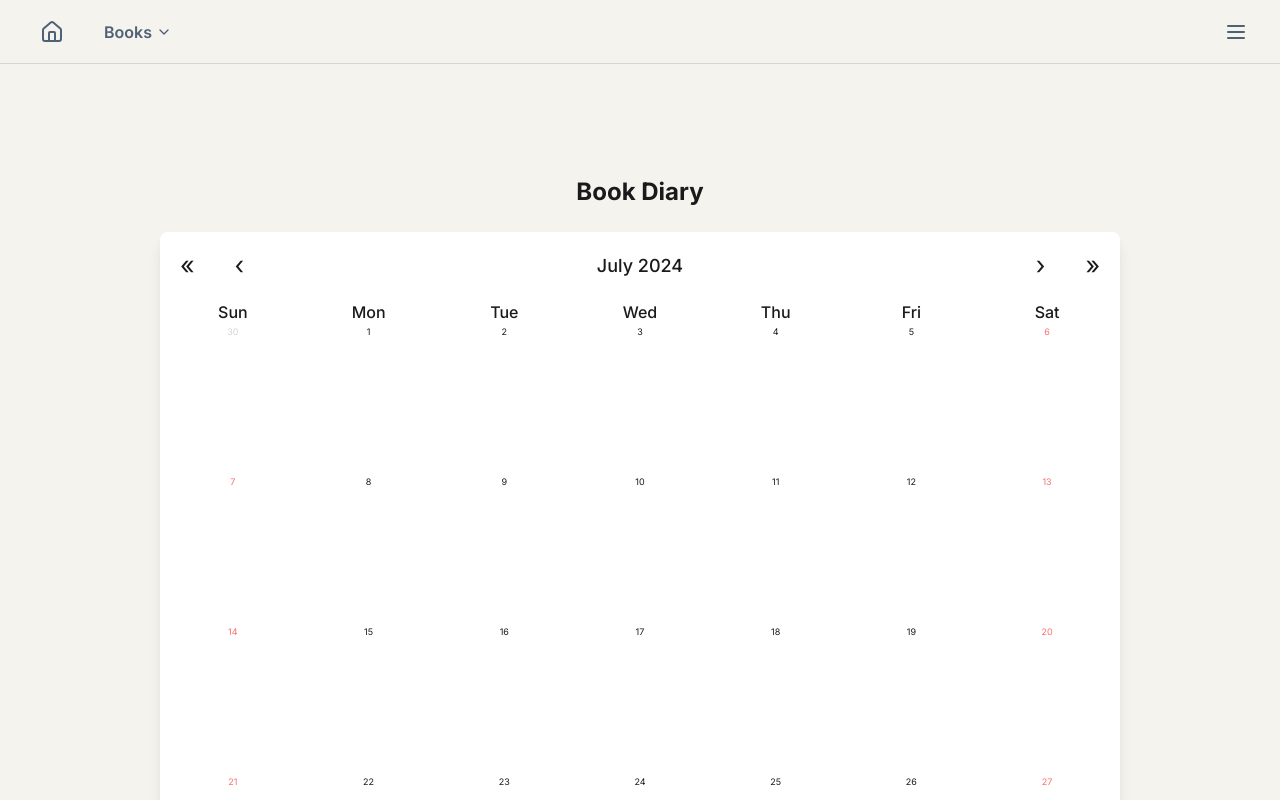
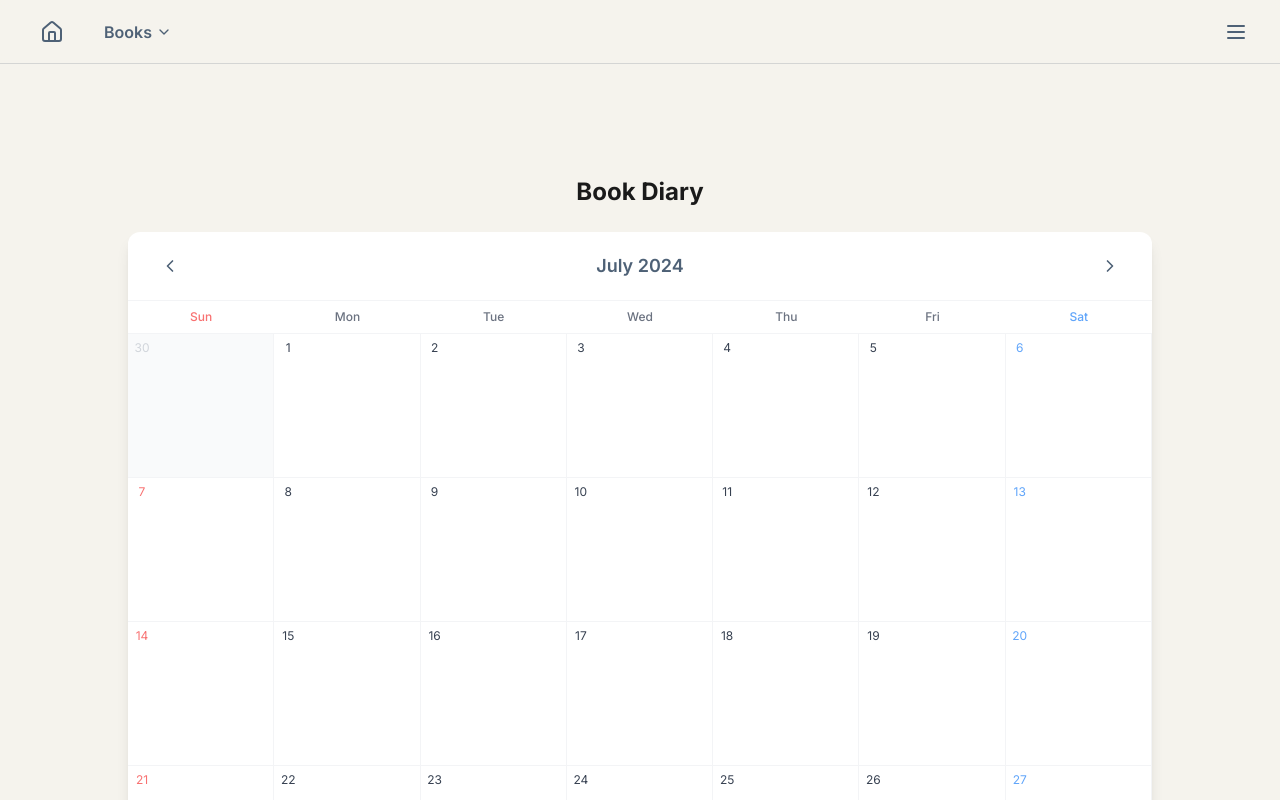
Before and after one commit to hwahyeon/book-diary, a Next.js app: page /book in a window 1280 px wide. Shown: the top 800 px of the page. Built offline with nearby package versions, Linux system fonts and the light colour scheme.

Commit message:
refactor: Replace react-calendar and styled-components with custom Tailwind calendar

```diff
--- a/package.json
+++ b/package.json
@@ -11,13 +11,10 @@
     "prebuild": "npm run convert-excel-to-json"
   },
   "dependencies": {
-    "@types/styled-components": "^5.1.34",
     "lucide-react": "^0.468.0",
     "next": "14.2.5",
     "react": "^18",
-    "react-calendar": "^5.0.0",
     "react-dom": "^18",
-    "styled-components": "^6.1.12",
     "xlsx": "^0.18.5"
   },
   "devDependencies": {
--- a/src/components/Calendar.tsx
+++ b/src/components/Calendar.tsx
@@ -1,254 +1,67 @@
+"use client";
+
 import { useState, useRef } from "react";
-import styled from "styled-components";
-import Calendar from "react-calendar";
+import { useRouter } from "next/navigation";
+import Image from "next/image";
+import { ChevronLeft, ChevronRight } from "lucide-react";
 import { Book } from "../types/Book";
 import { handleImageError } from "../utils/imageHandlers";
-import Image from "next/image";
 
 interface CalendarProps {
   books: Book[];
 }
 
-const StyledCalendarWrapper = styled.div`
-  .react-calendar {
-    width: 100%;
-    max-width: 60rem;
-    margin: 0 auto;
-    background: white;
-    border-radius: 0.5rem;
-    box-shadow: 0 10px 15px -3px rgba(0, 0, 0, 0.1),
-      0 4px 6px -2px rgba(0, 0, 0, 0.05);
-    padding-left: 5px;
-    padding-right: 5px;
+const WEEKDAYS = ["Sun", "Mon", "Tue", "Wed", "Thu", "Fri", "Sat"];
+
+function getCalendarDays(year: number, month: number): Date[] {
+  const firstDay = new Date(year, month, 1).getDay();
+  const daysInMonth = new Date(year, month + 1, 0).getDate();
+  const daysInPrevMonth = new Date(year, month, 0).getDate();
+
+  const days: Date[] = [];
+
+  for (let i = firstDay - 1; i >= 0; i--) {
+    days.push(new Date(year, month - 1, daysInPrevMonth - i));
+  }
+  for (let i = 1; i <= daysInMonth; i++) {
+    days.push(new Date(year, month, i));
+  }
+  const remaining = 42 - days.length;
+  for (let i = 1; i <= remaining; i++) {
+    days.push(new Date(year, month + 1, i));
   }
 
-  .react-calendar__navigation {
-    min-height: 50px;
-    display: flex;
-    justify-content: center;
-    gap: 10px;
+  return days;
 }
 
-  .react-calendar__navigation__prev-button,
-  .react-calendar__navigation__prev2-button,
-  .react-calendar__navigation__next-button,
-  .react-calendar__navigation__next2-button {
-    font-size: 25px;
-    padding: 15px;
-  }
-
-  .react-calendar__month-view__days__day {
-    display: flex;
-    flex-direction: column;
-    align-items: center;
-    min-height: 150px;
-  }
-
-  .react-calendar__month-view__days__day abbr {
-    font-size: 9px;
-  }
-
-  .react-calendar__month-view__weekdays {
-    display: flex;
-    justify-content: center;
-  }
-
-  .react-calendar__month-view__weekdays abbr {
-    font-weight: 500;
-    text-decoration: none;
-    display: flex;
-    justify-content: center;
-    width: 100%;
-  }
-
-  .react-calendar__month-view__days__day--weekend {
-    abbr {
-      color: #f87171;
-    }
-  }
-
-  .react-calendar__month-view__days__day--neighboringMonth {
-    abbr {
-      color: #d2d4d6;
-    }
-    pointer-events: none;
-  }
-
-  .react-calendar__tile--now {
-    abbr {
-      font-weight: 800;
-      background-color: #e88b71;
-      color: white;
-      border-radius: 30%;
-      padding: 5px;
-      display: inline-block;
-    }
-  }
-
-  .react-calendar__tile {
-    height: 8rem;
-    width: 8rem;
-    display: flex;
-    align-items: center;
-    justify-content: center;
-    padding: 1px;
-    position: relative;
-  }
-
-  .react-calendar__tile--active {
-    background-color: #fde8e2;
-    color: #4e6176;
-  }
-
-  .react-calendar__navigation__label {
-    font-weight: 500;
-    font-size: 18px;
-  }
-
-  .not-current-month {
-    opacity: 0.7;
-    pointer-events: none;
-  }
-
-  .not-current-month img {
-    filter: grayscale(100%);
-  }
-
-  @media (max-width: 768px) {
-    .react-calendar {
-      padding: 0px;
-    }
-    .react-calendar__tile {
-      height: 6rem;
-      width: 6rem;
-      padding: 0.1px;
-    }
-    .react-calendar__month-view__days__day {
-      min-height: 120px;
-    }
-  }
-
-  @media (max-width: 480px) {
-    .react-calendar {
-      padding: 0px;
-    }
-    .react-calendar__tile {
-      height: 4rem;
-      width: 4rem;
-      padding: 0px;
-    }
-    .react-calendar__month-view__days__day {
-      min-height: 90px;
-    }
-  }
-`;
-
-const BookCoversContainer = styled.div`
-  display: flex;
-  justify-content: center;
-  align-items: center;
-  width: 100%;
-  height: 100%;
-  position: relative;
-`;
-
-const BookCover = styled.div`
-  transition: transform 0.3s ease, opacity 0.3s ease;
-  margin: 2px;
-  width: 100%;
-  height: 100%;
-  object-fit: cover;
-  background-color: black;
-  img {
-    width: 100%;
-    height: 100%;
-    object-fit: cover;
-  }
-`;
-
-const CalendarTile = styled.div`
-  display: flex;
-  flex-direction: column;
-  justify-content: center;
-  align-items: center;
-  width: 100%;
-  height: 100%;
-  overflow: hidden;
-
-  &.cover ${BookCover}:first-child {
-    transform: translateX(0);
-    opacity: 1;
-  }
-`;
-
-const BookCount = styled.div`
-  position: absolute;
-  top: 5px;
-  right: 5px;
-  background: #e88b71;
-  color: #fff;
-  border-radius: 50%;
-  padding: 0.2rem 0.4rem;
-  font-size: 0.75rem;
-`;
-
 const BookCalendar: React.FC<CalendarProps> = ({ books }) => {
+  const today = new Date();
+  const [currentYear, setCurrentYear] = useState(today.getFullYear());
+  const [currentMonth, setCurrentMonth] = useState(today.getMonth());
   const [hoveredDate, setHoveredDate] = useState<string | null>(null);
   const [errorImages, setErrorImages] = useState<Record<string, boolean>>({});
-  const [activeStartDate, setActiveStartDate] = useState<Date>(new Date());
+  const router = useRouter();
+
+  const touchStartX = useRef(0);
+  const touchEndX = useRef(0);
 
   const handlePrevMonth = () => {
-    if (activeStartDate) {
-      const prevMonth = new Date(activeStartDate);
-      prevMonth.setMonth(prevMonth.getMonth() - 1);
-      setActiveStartDate(prevMonth);
+    if (currentMonth === 0) {
+      setCurrentYear((y) => y - 1);
+      setCurrentMonth(11);
+    } else {
+      setCurrentMonth((m) => m - 1);
     }
   };
 
   const handleNextMonth = () => {
-    if (activeStartDate) {
-      const nextMonth = new Date(activeStartDate);
-      nextMonth.setMonth(nextMonth.getMonth() + 1);
-      setActiveStartDate(nextMonth);
+    if (currentMonth === 11) {
+      setCurrentYear((y) => y + 1);
+      setCurrentMonth(0);
+    } else {
+      setCurrentMonth((m) => m + 1);
     }
   };
-
-  const goToView = (bookCount: number, bookIDs: string[]) => {
-    if (!hoveredDate) {
-      console.error("No date hovered");
-      return;
-    }
-
-    const date = new Date(hoveredDate);
-
-    if (isNaN(date.getTime())) {
-      console.error("Invalid date:", hoveredDate);
-      return;
-    }
-
-    const year = date.getFullYear();
-    const month = String(date.getMonth() + 1).padStart(2, "0");
-    const day = String(date.getDate()).padStart(2, "0");
-
-    if (bookCount > 1) {
-      const url = `book/${year}/${month}/${day}`;
-      window.location.href = url;
-    } else {
-      const url = `book/detail/${bookIDs[0]}`;
-      window.location.href = url;
-    }
-  };
-
-  const handleImageErrorTag = (
-    event: React.SyntheticEvent<HTMLImageElement, Event>,
-    id: string
-  ) => {
-    handleImageError(event, id, setErrorImages);
-  };
-
-  // Swipe
-  const touchStartX = useRef(0);
-  const touchEndX = useRef(0);
 
   const handleTouchStart = (e: React.TouchEvent) => {
     touchStartX.current = e.changedTouches[0].screenX;
@@ -256,117 +69,152 @@ const BookCalendar: React.FC<CalendarProps> = ({ books }) => {
 
   const handleTouchEnd = (e: React.TouchEvent) => {
     touchEndX.current = e.changedTouches[0].screenX;
-    handleSwipeGesture();
-  };
-
-  const handleSwipeGesture = () => {
-    const deltaX = touchEndX.current - touchStartX.current;
-
-    if (Math.abs(deltaX) > 70) {
-      if (deltaX > 0) {
-        handlePrevMonth();
-        // alert("Swiped right!");
-      } else {
-        handleNextMonth();
-        // alert("Swiped left!");
-      }
+    const delta = touchEndX.current - touchStartX.current;
+    if (Math.abs(delta) > 70) {
+      delta > 0 ? handlePrevMonth() : handleNextMonth();
     }
   };
 
-  const getTileContent = ({ date, view }: { date: Date; view: string }) => {
-    if (view === "month") {
-      const isCurrentMonth = activeStartDate.getMonth() === date.getMonth();
-      const booksForDate = books.filter(
-        (book) => new Date(book.Date).toDateString() === date.toDateString()
-      );
+  const handleDayClick = (date: Date, booksForDate: Book[]) => {
+    if (booksForDate.length === 0) return;
+    const year = date.getFullYear();
+    const month = String(date.getMonth() + 1).padStart(2, "0");
+    const day = String(date.getDate()).padStart(2, "0");
+    if (booksForDate.length === 1) {
+      router.push(`/book/detail/${booksForDate[0].ID}`);
+    } else {
+      router.push(`/book/${year}/${month}/${day}`);
+    }
+  };
 
-      if (booksForDate.length > 0) {
-        return (
-          <CalendarTile
-            onMouseEnter={() => setHoveredDate(date.toDateString())}
-            onMouseLeave={() => setHoveredDate(null)}
-            className={!isCurrentMonth ? "not-current-month" : ""}
-          >
-            <BookCoversContainer
-              onClick={() =>
-                goToView(
-                  booksForDate.length,
-                  booksForDate.map((book) => book.ID)
-                )
-              }
-            >
-              {hoveredDate === date.toDateString() ? (
-                booksForDate.map((book, index) => {
-                  const [year, month] = book.Date.split("-");
-                  const imageSrc = errorImages[book.ID]
-                    ? "/covers/default.png"
-                    : `/covers/${year}/${month}/${book.ID}.jpg`;
+  const days = getCalendarDays(currentYear, currentMonth);
+  const monthLabel = new Date(currentYear, currentMonth).toLocaleString("en-US", {
+    month: "long",
+    year: "numeric",
+  });
 
   return (
-                    <BookCover
+    <div
+      className="w-full max-w-5xl mx-auto bg-white rounded-xl shadow-lg overflow-hidden"
+      onTouchStart={handleTouchStart}
+      onTouchEnd={handleTouchEnd}
+    >
+      {/* Header */}
+      <div className="flex items-center justify-between px-6 py-4 border-b border-gray-100">
+        <button
+          onClick={handlePrevMonth}
+          className="p-2 text-primary hover:text-accent transition-colors"
+        >
+          <ChevronLeft className="w-5 h-5" />
+        </button>
+        <h2 className="text-lg font-semibold text-primary">{monthLabel}</h2>
+        <button
+          onClick={handleNextMonth}
+          className="p-2 text-primary hover:text-accent transition-colors"
+        >
+          <ChevronRight className="w-5 h-5" />
+        </button>
+      </div>
+
+      {/* Weekday headers */}
+      <div className="grid grid-cols-7 border-b border-gray-100">
+        {WEEKDAYS.map((day, i) => (
+          <div
+            key={day}
+            className={`py-2 text-center text-xs font-medium ${
+              i === 0 ? "text-red-400" : i === 6 ? "text-blue-400" : "text-gray-500"
+            }`}
+          >
+            {day}
+          </div>
+        ))}
+      </div>
+
+      {/* Calendar grid */}
+      <div className="grid grid-cols-7">
+        {days.map((date, index) => {
+          const isCurrentMonth = date.getMonth() === currentMonth;
+          const isToday = date.toDateString() === today.toDateString();
+          const dateKey = date.toDateString();
+          const isHovered = hoveredDate === dateKey;
+          const isSunday = date.getDay() === 0;
+          const isSaturday = date.getDay() === 6;
+
+          const booksForDate = books.filter(
+            (book) => new Date(book.Date).toDateString() === dateKey
+          );
+          const hasBooks = booksForDate.length > 0;
+
+          return (
+            <div
               key={index}
-                      style={{ opacity: !isCurrentMonth ? 0.5 : 1 }}
-                      className="relative w-full h-64"
+              className={`relative border-b border-r border-gray-100 h-24 sm:h-32 md:h-36 flex flex-col overflow-hidden
+                ${!isCurrentMonth ? "bg-gray-50" : "bg-white"}
+                ${hasBooks ? "cursor-pointer" : ""}
+              `}
+              onMouseEnter={() => hasBooks && setHoveredDate(dateKey)}
+              onMouseLeave={() => setHoveredDate(null)}
+              onClick={() => handleDayClick(date, booksForDate)}
             >
+              {/* Date number */}
+              <span
+                className={`text-[10px] sm:text-xs m-1 w-5 h-5 flex items-center justify-center rounded-full flex-shrink-0
+                  ${isToday ? "bg-accent text-white font-bold" : ""}
+                  ${!isCurrentMonth ? "text-gray-300" : isSunday ? "text-red-400" : isSaturday ? "text-blue-400" : "text-gray-700"}
+                `}
+              >
+                {date.getDate()}
+              </span>
+
+              {/* Book covers */}
+              {hasBooks && (
+                <div className={`relative flex-1 overflow-hidden ${!isCurrentMonth ? "opacity-40 grayscale" : ""}`}>
+                  {isHovered ? (
+                    <div className="flex h-full">
+                      {booksForDate.map((book, i) => {
+                        const [y, m] = book.Date.split("-");
+                        return (
+                          <div key={i} className="relative flex-1 h-full">
                             <Image
-                        src={imageSrc}
-                        alt={book.Title || "Default Image"}
+                              src={errorImages[book.ID] ? "/covers/default.png" : `/covers/${y}/${m}/${book.ID}.jpg`}
+                              alt={book.Title}
                               fill
-                        sizes="(max-width: 768px) 100vw, 200px"
+                              sizes="100px"
                               className="object-cover"
+                              onError={(e) => handleImageError(e, book.ID, setErrorImages)}
                             />
-                    </BookCover>
+                          </div>
                         );
-                })
+                      })}
+                    </div>
                   ) : (
-                <>
-                  <BookCover
-                    style={{ opacity: !isCurrentMonth ? 0.5 : 1 }}
-                    className="relative w-full h-64"
-                  >
+                    <div className="relative w-full h-full">
                       <Image
                         src={
                           errorImages[booksForDate[0].ID]
                             ? "/covers/default.png"
-                          : `/covers/${booksForDate[0].Date.split("-")[0]}/${
-                              booksForDate[0].Date.split("-")[1]
-                            }/${booksForDate[0].ID}.jpg`
+                            : `/covers/${booksForDate[0].Date.split("-")[0]}/${booksForDate[0].Date.split("-")[1]}/${booksForDate[0].ID}.jpg`
                         }
-                      alt={booksForDate[0].Title || "Default Image"}
+                        alt={booksForDate[0].Title}
                         fill
-                      sizes="(max-width: 768px) 100vw, 200px"
+                        sizes="100px"
                         className="object-cover"
+                        onError={(e) => handleImageError(e, booksForDate[0].ID, setErrorImages)}
                       />
-                  </BookCover>
                       {booksForDate.length > 1 && (
-                    <BookCount>+{booksForDate.length - 1}</BookCount>
+                        <span className="absolute top-1 right-1 bg-accent text-white text-[10px] rounded-full w-4 h-4 flex items-center justify-center">
+                          +{booksForDate.length - 1}
+                        </span>
                       )}
-                </>
+                    </div>
                   )}
-            </BookCoversContainer>
-          </CalendarTile>
+                </div>
+              )}
+            </div>
           );
-      } else {
-        return <CalendarTile></CalendarTile>;
-      }
-    }
-    return null;
-  };
-
-  return (
-    <StyledCalendarWrapper
-      onTouchStart={handleTouchStart}
-      onTouchEnd={handleTouchEnd}
-    >
-      <Calendar
-        activeStartDate={activeStartDate}
-        onActiveStartDateChange={({ activeStartDate }) => {
-          if (activeStartDate) setActiveStartDate(activeStartDate);
-        }}
-        tileContent={getTileContent}
-        locale="en-US"
-      />
-    </StyledCalendarWrapper>
+        })}
+      </div>
+    </div>
   );
 };
 
```
Also changed, not shown: 1 other file (tests, documents, lock files or other folders). Lines whose indentation alone changed are shown as unchanged.
